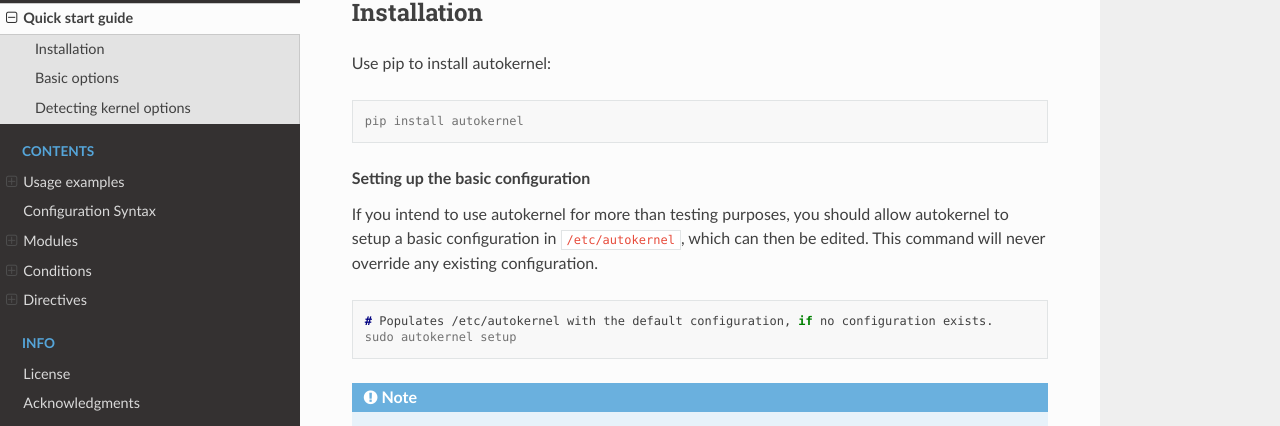
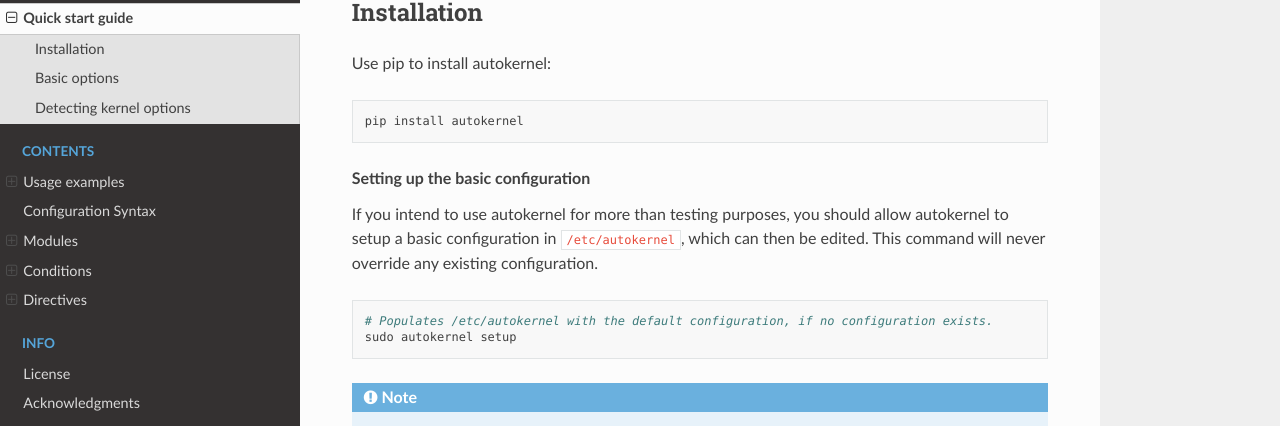
Before and after one commit to oddlama/autokernel, a Sphinx documentation site: the page built from docs/quick-start-guide.rst, in a window 1280 px wide and 900 px high. Shown: the part 164-590 px from the top of the window. Built offline with Sphinx 7.4.7 and the Read the Docs theme 2.0.0, drawn with Linux system fonts in a browser that asks for light colours.

Commit message:
Replace code block console with bash

```diff
--- a/docs/quick-start-guide.rst
+++ b/docs/quick-start-guide.rst
@@ -8,7 +8,7 @@ Installation
 
 Use pip to install autokernel:
 
-.. code-block:: console
+.. code-block:: bash
 
     pip install autokernel
 
@@ -19,7 +19,7 @@ Use pip to install autokernel:
     allow autokernel to setup a basic configuration in ``/etc/autokernel``, which can
     then be edited. This command will never override any existing configuration.
 
-    .. code-block:: console
+    .. code-block:: bash
 
         # Populates /etc/autokernel with the default configuration, if no configuration exists.
         sudo autokernel setup
```
